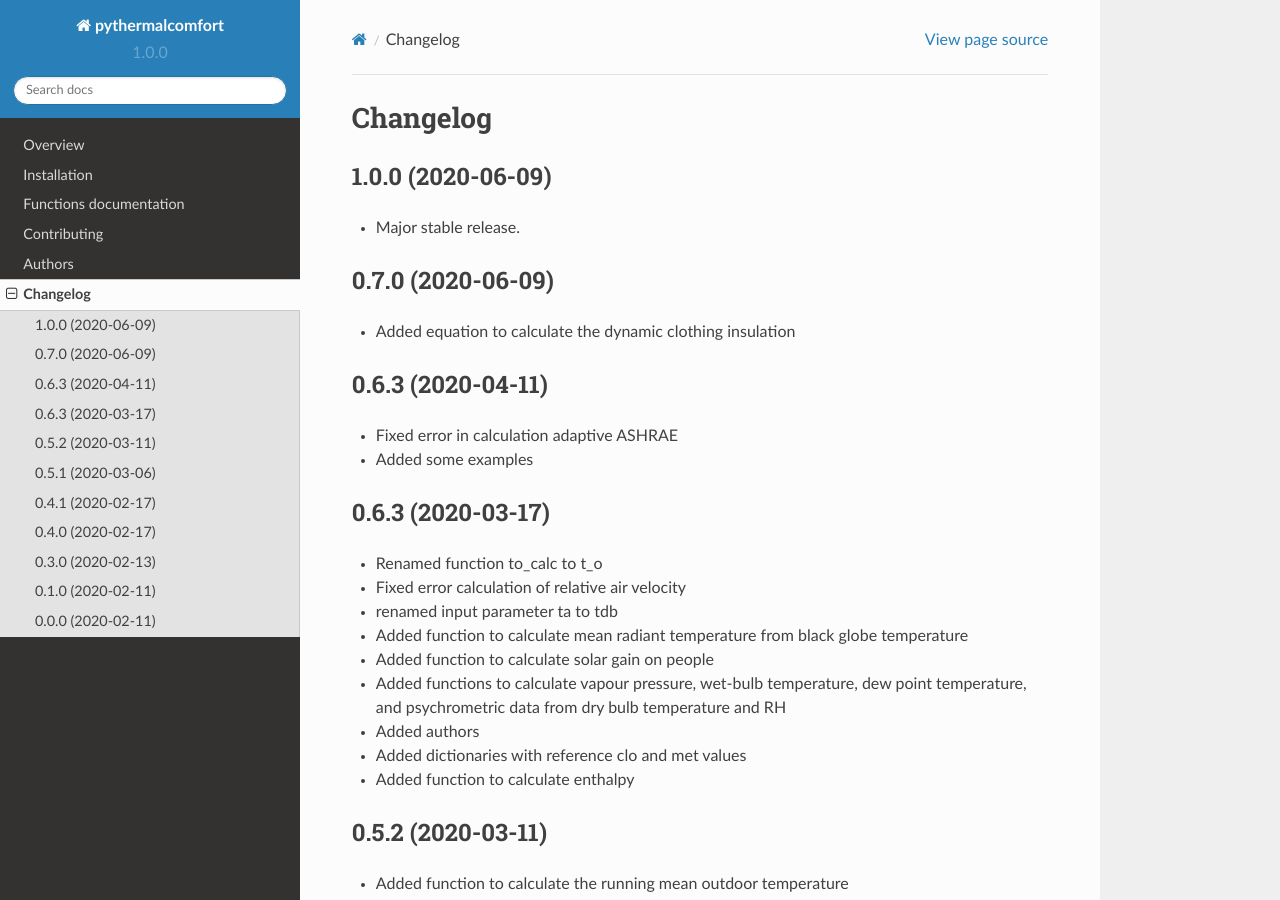
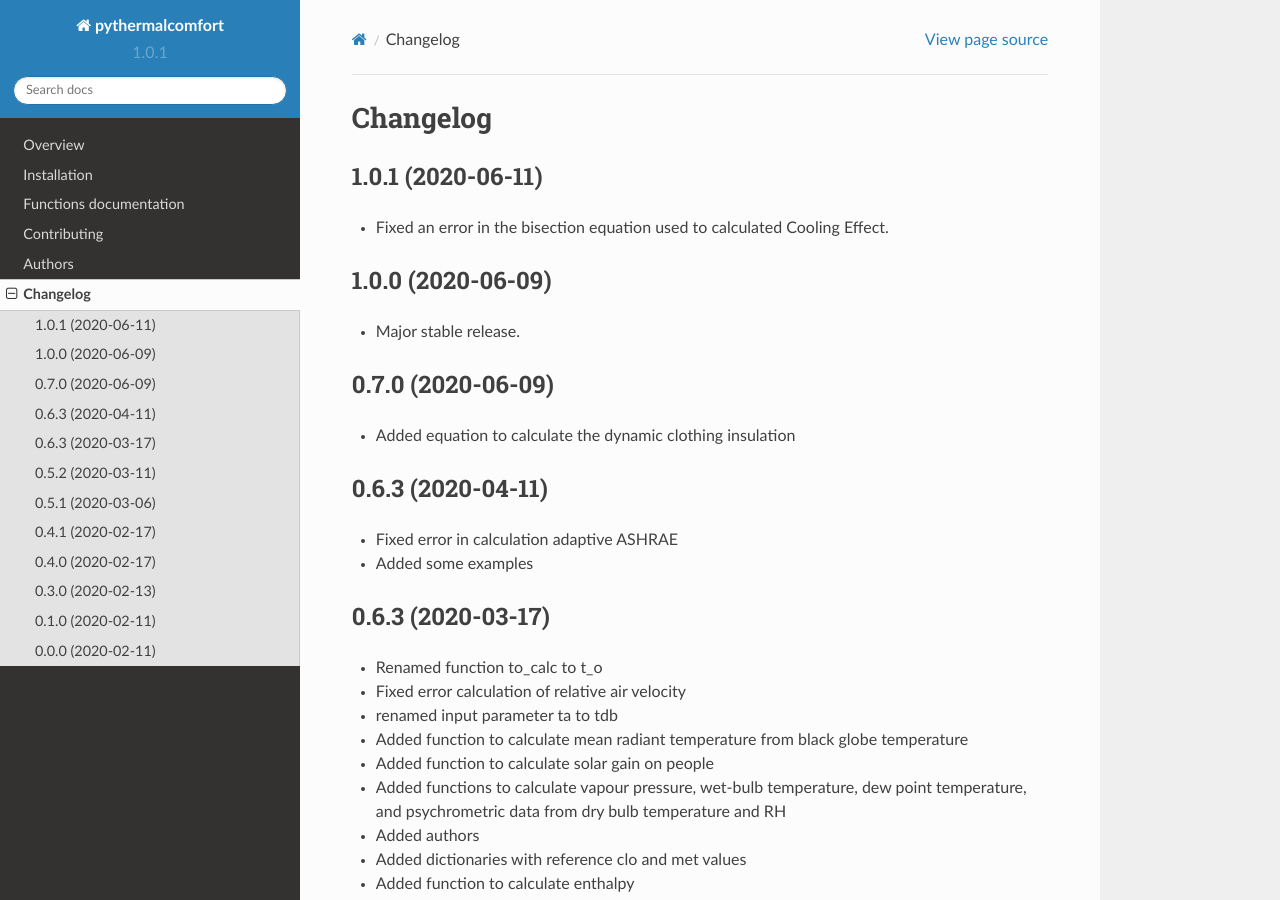
Before and after one commit to CenterForTheBuiltEnvironment/pythermalcomfort, a Sphinx documentation site: the page built from docs/changelog.rst, in a window 1280 px wide and 900 px high. Built offline with Sphinx 7.4.7 and the Read the Docs theme 2.0.0, drawn with Linux system fonts in a browser that asks for light colours; pages that are not in the unit, such as notebooks, are missing from menus.

Commit message:
updated CHANGELOG.rst and bumped version

```diff
--- a/CHANGELOG.rst
+++ b/CHANGELOG.rst
@@ -1,6 +1,12 @@
 
 Changelog
 =========
+
+1.0.1 (2020-06-11)
+------------------
+
+* Fixed an error in the bisection equation used to calculated Cooling Effect.
+
 
 1.0.0 (2020-06-09)
 ------------------
--- a/README.rst
+++ b/README.rst
@@ -52,9 +52,9 @@
     :alt: Supported implementations
     :target: https://pypi.org/project/pythermalcomfort
 
-.. |commits-since| image:: https://img.shields.io/github/commits-since/CenterForTheBuiltEnvironment/pythermalcomfort/v1.0.0.svg
+.. |commits-since| image:: https://img.shields.io/github/commits-since/CenterForTheBuiltEnvironment/pythermalcomfort/v1.0.1.svg
     :alt: Commits since latest release
-    :target: https://github.com/CenterForTheBuiltEnvironment/pythermalcomfort/compare/v1.0.0...master
+    :target: https://github.com/CenterForTheBuiltEnvironment/pythermalcomfort/compare/v1.0.1...master
 
 
 
--- a/docs/conf.py
+++ b/docs/conf.py
@@ -23,7 +23,7 @@
 year = '2019-2020'
 author = 'Federico Tartarini'
 copyright = '{0}, {1}'.format(year, author)
-version = release = '1.0.0'
+version = release = '1.0.1'
 
 pygments_style = 'trac'
 templates_path = ['.']
--- a/setup.py
+++ b/setup.py
@@ -25,7 +25,7 @@
 
 setup(
     name='pythermalcomfort',
-    version='1.0.0',
+    version='1.0.1',
     license='MIT',
     description='Package to calculate several thermal comfort indices (e.g. PMV, PPD, SET, adaptive) and convert physical variables.',
     long_description='%s\n%s' % (
--- a/src/pythermalcomfort/__init__.py
+++ b/src/pythermalcomfort/__init__.py
@@ -1,3 +1,3 @@
-__version__ = '1.0.0'
+__version__ = '1.0.1'
 
 from pythermalcomfort.models import *
```
Also changed, not shown: .bumpversion.cfg.
